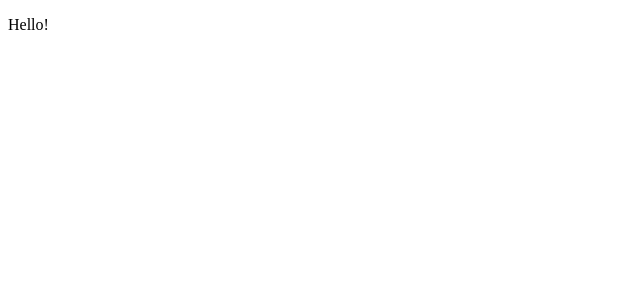
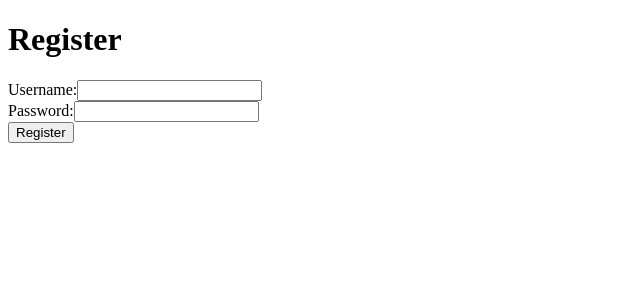
Before and after one commit to briangasca/axon, a React (Vite) app in the folder client/: page /register in a window 1280 px wide. Shown: the top 300 px of the page, without its empty margins (0-640 px from the left). Built offline with nearby package versions, Linux system fonts and the light colour scheme.

Commit message:
initial frontend

```diff
--- a/client/src/App.jsx
+++ b/client/src/App.jsx
@@ -1,15 +1,23 @@
 import { useState } from 'react'
-import reactLogo from './assets/react.svg'
-import viteLogo from './assets/vite.svg'
-import heroImg from './assets/hero.png'
+import { Routes, Route, Navigate } from 'react-router-dom';
+import { useAuth } from './context/AuthContext.jsx';
+import Login from './pages/Login';
+import Register from './pages/Register';
+import Home from './pages/Home.jsx';
+import Dashboard from './pages/Dashboard.jsx';
+
+
 
 function App() {
-  const [count, setCount] = useState(0)
+  const { user } = useAuth();
 
   return (
-    <>
-    <p>Hello!</p>
-    </>
+    <Routes>
+      <Route path='/' element={<Home />} />
+      <Route path='/login' element={<Login />} />
+      <Route path='/register' element={<Register />} />
+      <Route path='/dashboard' element={<Dashboard />}></Route>
+    </Routes>
   )
 }
 
--- /dev/null
+++ b/client/src/pages/Dashboard.jsx
@@ -0,0 +1,61 @@
+import React, { useState, useEffect } from 'react';
+import { useAuth } from '../context/AuthContext';
+import { useNavigate } from 'react-router-dom';
+import api from '../api/axios';
+
+export default function Dashboard() {
+    const navigate = useNavigate();
+    const { user, logout } = useAuth();
+
+    const [decks, setDecks] = useState([]);
+    const [error, setError] = useState('');
+
+    useEffect(() => {
+        fetchDecks();
+    }, [])
+
+    const fetchDecks = async () => {
+        try {
+            const response = await api.get('/decks');
+            setDecks(response.data.decks);
+        } catch(e) {
+            setError(e.message);
+        }
+    }
+
+    const deleteDeck = async (id) => {
+        try {
+            await api.delete(`/decks/${id}`);
+            setDecks(decks.filter(deck => deck.id !== id));
+        } catch(e) {
+            setError(e.message);
+        }
+    }
+
+
+    return (
+        <>
+        <div className='dashboard-container'>
+            <h1 className='welcome-dashboard-header'>Welcome, {user.username}</h1>
+            <button className='dashboard-logout' onClick={logout}>Logout</button>
+            <button className='dashboard-new-deck' onClick={() => navigate(`/decks/new`)}>Create New Deck</button>
+
+            {error && <p>{error}</p>}
+
+            <div className='dashboard-decks-grid'>
+                {decks.map(deck => (
+                    <div key={deck.id} className='deck-card'>
+                        <h2 onClick={() => navigate(`/decks/${deck.id}`)}>{deck.title}</h2>
+                        <p>{deck.description}</p>
+                        <button onClick={() => navigate(`/decks/${deck.id}/edit`)}>Edit</button>
+                        <button onClick={() => deleteDeck(deck.id)}>Delete</button>
+                    </div>
+                ))}
+            </div>
+
+
+        </div>
+
+        </>
+    );
+}
--- /dev/null
+++ b/client/src/pages/Home.jsx
@@ -0,0 +1,14 @@
+import { useNavigate } from 'react-router-dom';
+
+export default function Home() {
+    const navigate = useNavigate();
+
+    return (
+        <div className='home-container'>
+            <h1>Axon</h1>
+            <p>The.</p>
+            <button onClick={() => navigate('/login')}>Login</button>
+            <button onClick={() => navigate('/register')}>Register</button>
+        </div>
+    );
+}
--- a/client/src/pages/Login.jsx
+++ b/client/src/pages/Login.jsx
@@ -0,0 +1,37 @@
+import React, { useState } from 'react';
+import { useAuth } from '../context/AuthContext';
+
+export default function Login() {
+    const [username, setUsername] = useState('');
+    const [password, setPassword] = useState('');
+
+    const { login } = useAuth();
+
+    const handleSubmit = async (e) => {
+        e.preventDefault();
+        await login(username, password);
+    }
+
+
+    return (
+        <>
+        <div className='login-container'>
+
+            <h1>Login</h1>
+            <form className='login-form' onSubmit={handleSubmit}>
+                <label htmlFor='username-login-input'>Username:</label>
+                <input className='username-login-input' type='text' value={username} onChange={(e) => setUsername(e.target.value)}></input>
+
+                <br></br>
+
+                <label htmlFor='password-login-input'>Password:</label>
+                <input className='password-login-input' type='password' value={password} onChange={(e) => setPassword(e.target.value)}></input>
+
+                <br></br>
+
+                <button type='submit'>Login</button>
+            </form>
+        </div>
+        </>
+    )
+}
--- a/client/src/pages/Register.jsx
+++ b/client/src/pages/Register.jsx
@@ -0,0 +1,37 @@
+import React, { useState } from 'react';
+import { useAuth } from '../context/AuthContext';
+
+export default function Register() {
+
+    const [username, setUsername] = useState('');
+    const [password, setPassword] = useState('');
+
+    const { register } = useAuth();
+
+    const handleSubmit = async (e) => {
+        e.preventDefault();
+        await register(username, password);
+    }
+    return (
+        <>
+
+        <div className='register-container'>
+
+            <h1>Register</h1>
+            <form className='register-form' onSubmit={handleSubmit}>
+                <label htmlFor='username-register-input'>Username:</label>
+                <input className='username-register-input' type='text' value={username} onChange={(e) => setUsername(e.target.value)}></input>
+
+                <br></br>
+
+                <label htmlFor='password-register-input'>Password:</label>
+                <input className='password-register-input' type='password' value={password} onChange={(e) => setPassword(e.target.value)}></input>
+
+                <br></br>
+
+                <button type='submit'>Register</button>
+            </form>
+        </div>
+        </>
+    )
+}
```
Also changed, not shown: client/src/pages/Decks.jsx (added), client/src/pages/PublicDecks.jsx (added), client/src/pages/StudyMode.jsx (added).
